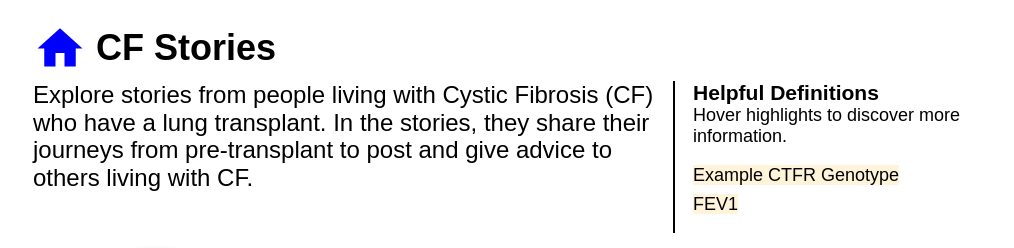
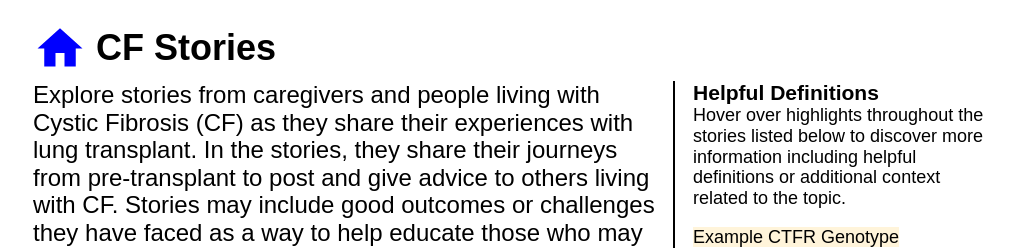
Before and after one commit to nickdotreid/take-on-transplant, a Django app: page / in a window 1280 px wide. Shown: the top 248 px of the page, without its empty margins (127-1141 px from the left). Run offline with Django 3.2, Linux system fonts and the light colour scheme; data comes from the database, SQL or seed files in the repository; style sheets or scripts are compiled from the project's sources; some libraries are stand-ins or nearby versions.

Commit message:
Updated intro text

```diff
--- a/server/patients/templates/patient-story-list.html
+++ b/server/patients/templates/patient-story-list.html
@@ -8,11 +8,11 @@
 <article class="container-with-aside">
     <h1><a class="home" href="/">CF Stories</a></h1>
     <section class="large">
-        <p>Explore stories from people living with Cystic Fibrosis (CF) who have a lung transplant. In the stories, they share their journeys from pre-transplant to post and give advice to others living with CF.</p>
+        <p> Explore stories from caregivers and people living with Cystic Fibrosis (CF) as they share their experiences with lung transplant. In the stories, they share their journeys from pre-transplant to post and give advice to others living with CF. Stories may include good outcomes or challenges they have faced as a way to help educate those who may be considering lung transplant as a treatment option now or in the future.</p>
     </section>
     <aside>
         <h3>Helpful Definitions</h3>
-        <p>Hover highlights to discover more information.</p>
+        <p>Hover over highlights throughout the stories listed below to discover more information including helpful definitions or additional context related to the topic.</p>
         <ul class="unstyled">
             {% for resource in resources %}
             <li><a data-toggle="popover" class="popover-highlight" data-content="{{resource.content}}">{{resource.name}}</a></li>
```
